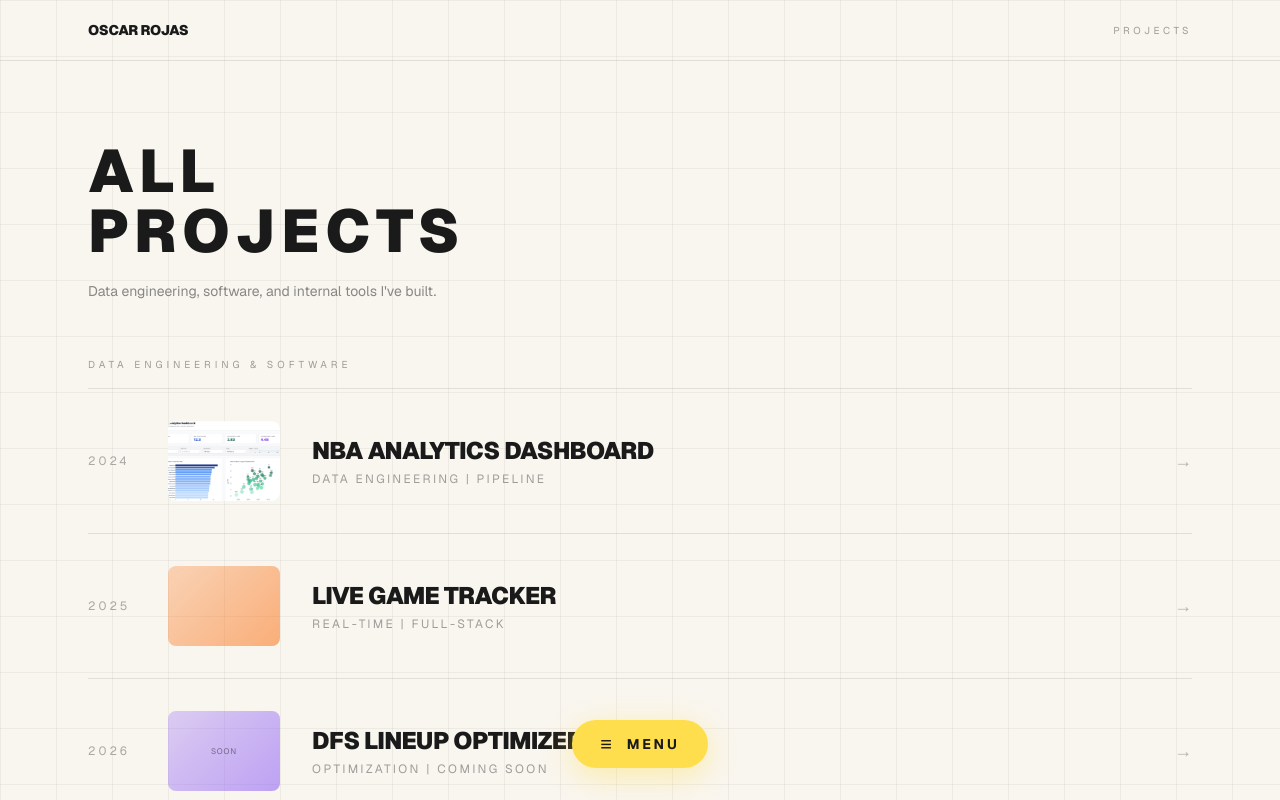
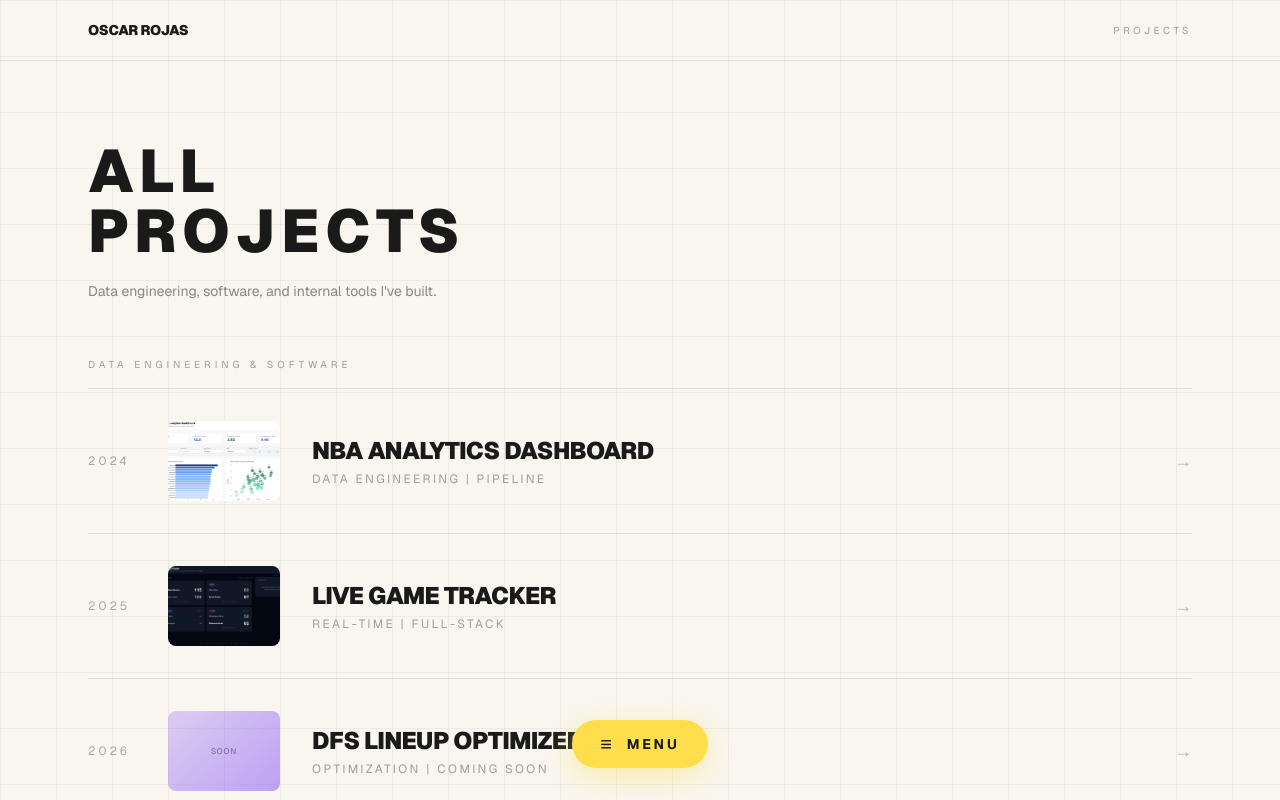
Before and after one commit to orojas119/oscarrojas-portfolio, a Next.js app: page /projects in a window 1280 px wide. Shown: the top 800 px of the page. Built offline with nearby package versions, Linux system fonts and the light colour scheme.

Commit message:
Add Live Game Tracker screenshots to portfolio
2 screenshots: dashboard overview + box score modal.
Skipping standings screenshot — standings empty until season starts in October.

Co-Authored-By: Claude Sonnet 4.6 <noreply@anthropic.com>

```diff
--- a/data/projects.ts
+++ b/data/projects.ts
@@ -92,6 +92,11 @@ export const projects: Project[] = [
     year: "2025",
     discipline: "REAL-TIME | FULL-STACK",
     accentColor: "#F97316",
+    coverImage: "/images/live-tracker/live-tracker-dashboard.png",
+    images: [
+      "/images/live-tracker/live-tracker-dashboard.png",
+      "/images/live-tracker/live-tracker-boxscore.png",
+    ],
   },
   {
     slug: "dfs-optimizer",
```
